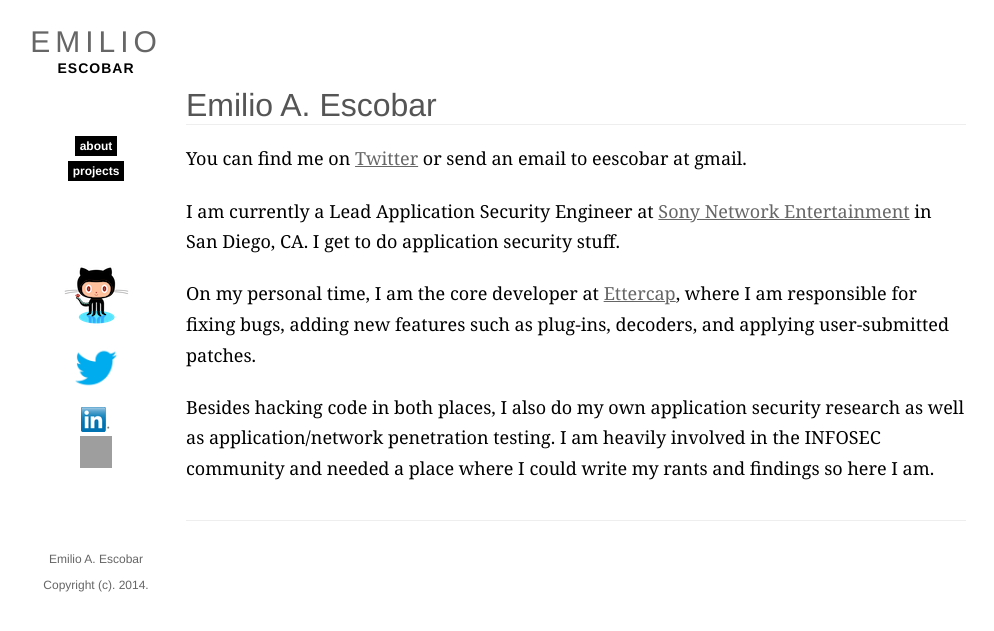
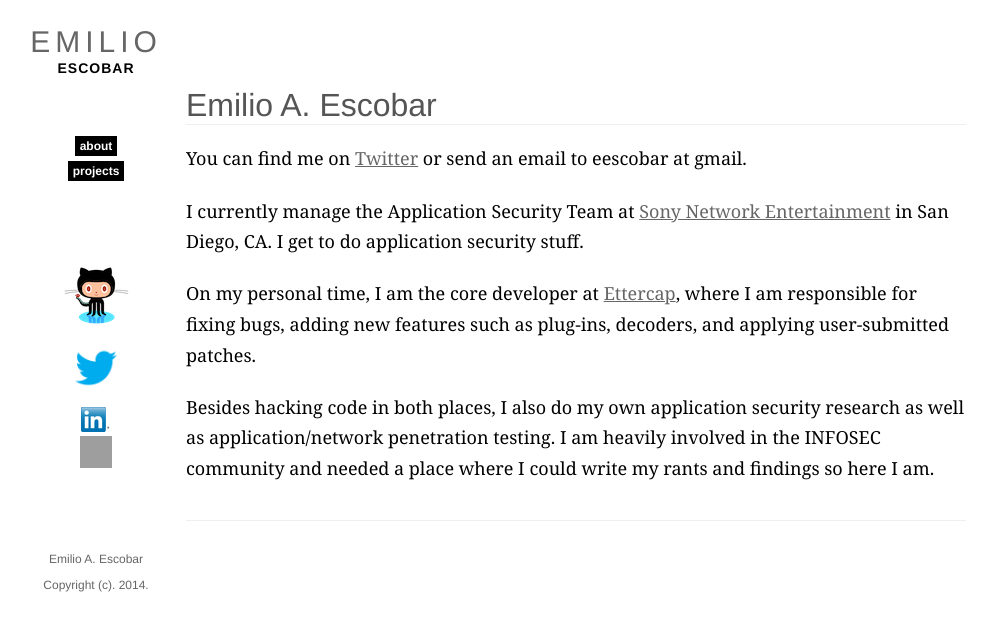
Before and after one commit to eaescob/eaescob.github.io, a Jekyll site: the page built from about.html, in a window 1280 px wide. Shown: the top 631 px of the page, without its empty margins (154-1148 px from the left). Built offline with Jekyll 4.4.1, drawn with Linux system fonts in a browser that asks for light colours; some of the changed lines change nothing that is shown; grey boxes are pictures that could not be loaded.

Commit message:
Changed to jekyll 3 and updated about me

```diff
--- a/_config.yml
+++ b/_config.yml
@@ -1,6 +1,6 @@
-highlighter: pygments
-kramdown: rdiscount
-permalink: /blog/:title
-auto: true
-rdiscount:
-  extensions: [smart]
+kramdown:
+  input: GFM
+  hard_wrap: false
+gems:
+  - jekyll-coffeescript
+  - jekyll-paginate
--- a/about.html
+++ b/about.html
@@ -8,7 +8,7 @@ title: "About Me: Emilio A. Escobar"
 		<h1>Emilio A. Escobar</h1>
 
 		<p>You can find me on <a target="_blank" href="http://twitter.com/eaescob">Twitter</a> or send an email to eescobar at gmail.</p>
-		<p>I am currently a Lead Application Security Engineer at <a target="_blank" href="http://www.sonyentertainmentnetwork.com">Sony Network Entertainment</a> in San Diego, CA. I get to do application security stuff.</p>
+		<p>I currently manage the Application Security Team at  <a target="_blank" href="http://www.sonyentertainmentnetwork.com">Sony Network Entertainment</a> in San Diego, CA. I get to do application security stuff.</p>
 		<p>On my personal time, I am the core developer at <a target="_blank" href="http://ettercap-project.org">Ettercap</a>, where I am responsible for fixing bugs, adding new features such as plug-ins, decoders, and applying user-submitted patches.</p>
 
 		<p>Besides hacking code in both places, I also do my own application security research as well as application/network penetration testing. I am heavily involved in the INFOSEC community and needed a place where I could write my rants and findings so here I am.</p>
```
